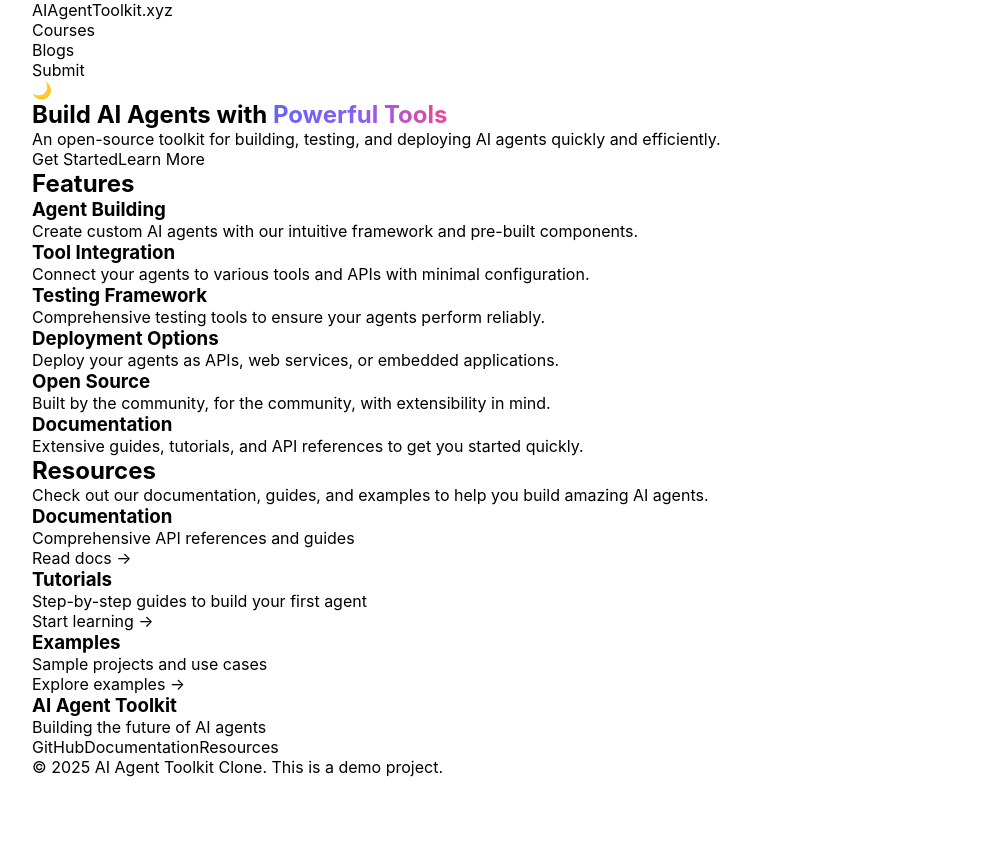
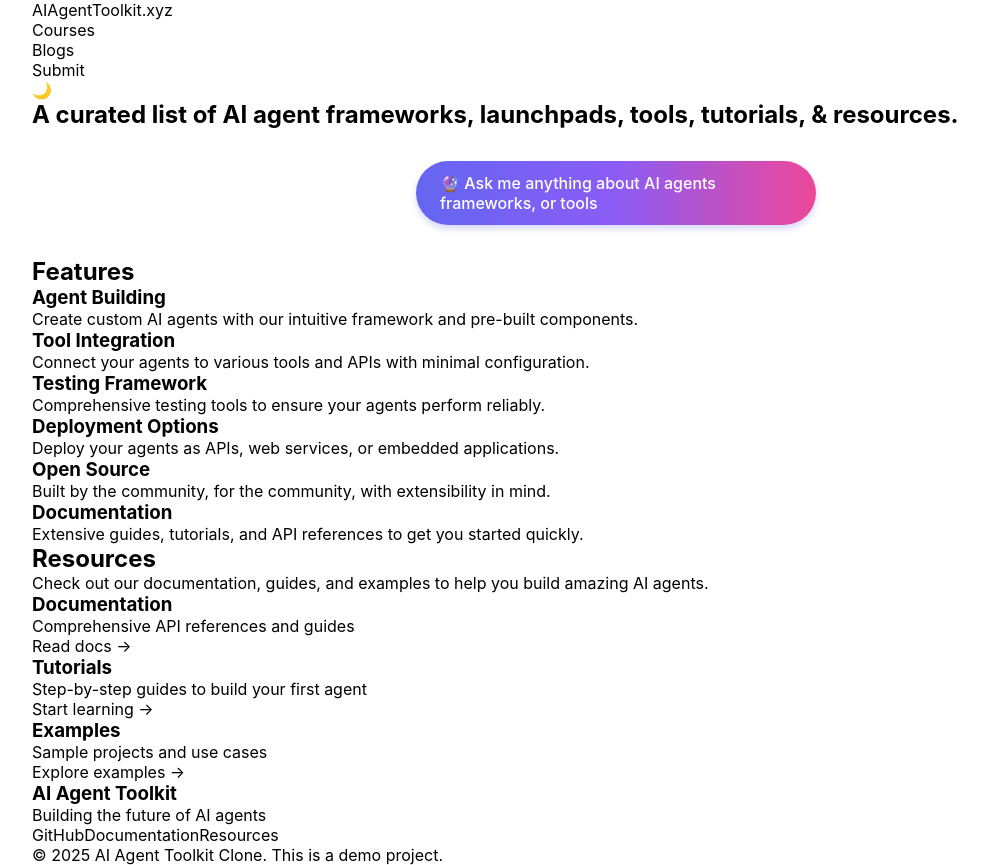
Before and after one commit to digitalarchivo/digitalarchivo.github.io, a Next.js app: page / in a window 1280 px wide. Shown: the whole page, without its empty margins (24-1012 px from the left). Before the commit the page ends 800 px from the top, so only its background shows below. Built offline with nearby package versions, Linux system fonts and the light colour scheme.

Commit message:
Update Hero.js

```diff
--- a/components/Hero.js
+++ b/components/Hero.js
@@ -1,28 +1,13 @@
 // components/Hero.js
 export default function Hero() {
   return (
-    <section className="pt-24 pb-16">
-      <div className="container mx-auto px-4 text-center">
-        <h1 className="text-4xl md:text-5xl font-bold mb-6">
-          Build AI Agents with <span className="gradient-text">Powerful Tools</span>
+    <section className="py-12 text-center">
+      <div className="container">
+        <h1 className="text-3xl font-bold mb-4">
+          A curated list of AI agent frameworks, launchpads, tools, tutorials, & resources.
         </h1>
-        <p className="text-xl text-gray-600 max-w-3xl mx-auto mb-8">
-          An open-source toolkit for building, testing, and deploying AI agents quickly and efficiently.
-        </p>
-        <div className="flex justify-center space-x-4">
-          <a
-            href="https://github.com/yourusername/ai-agent-toolkit-clone"
-            target="_blank"
-            className="bg-blue-600 hover:bg-blue-700 text-white font-medium py-2 px-6 rounded-md transition duration-300"
-          >
-            Get Started
-          </a>
-          <a
-            href="#features"
-            className="bg-gray-100 hover:bg-gray-200 text-gray-800 font-medium py-2 px-6 rounded-md transition duration-300"
-          >
-            Learn More
-          </a>
+        <div className="ask-ai-button">
+          <span>🔮 Ask me anything about AI agents frameworks, or tools</span>
         </div>
       </div>
     </section>
```
